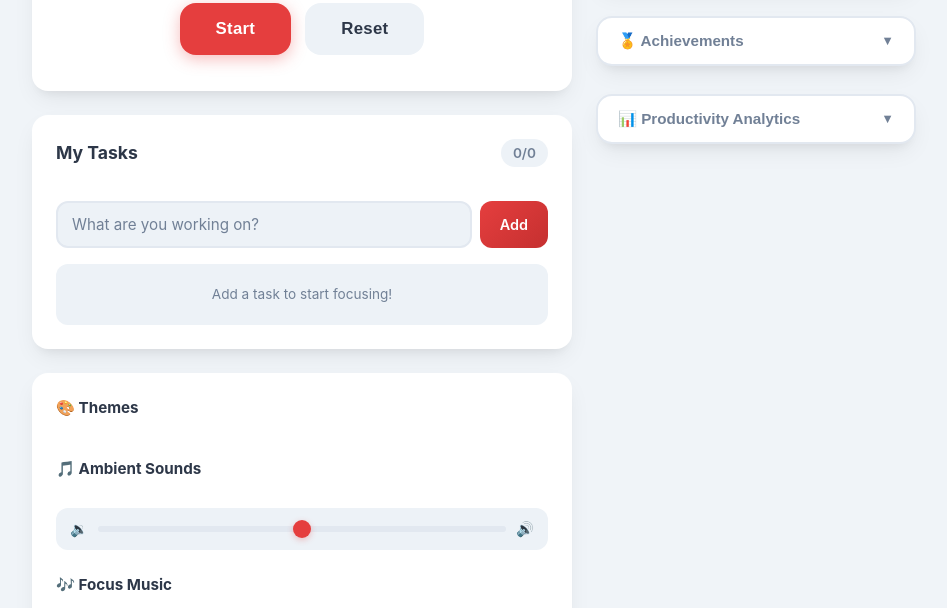
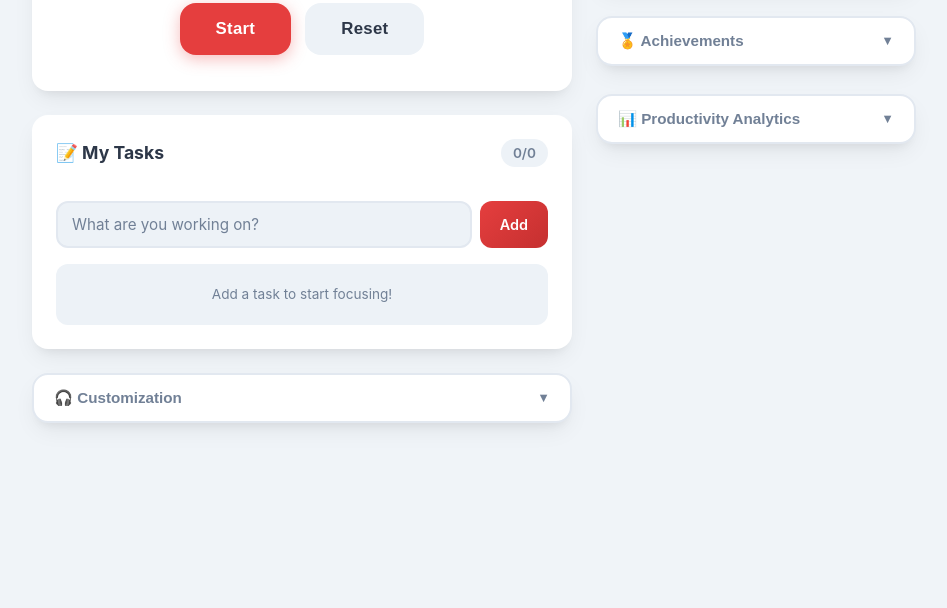
Before and after one commit to Spitether/pomodoro_timer, a plain HTML site: page index.html in a window 1280 px wide. Shown: the part 601-1209 px from the top of the page, without its empty margins (158-1105 px from the left). After the commit the page ends 1136 px from the top, so only its background shows below. Drawn offline with Linux system fonts and the light colour scheme.

Commit message:
refactor: make customization collapsible, keep tasks always visible

```diff
--- a/index.html
+++ b/index.html
@@ -82,10 +82,10 @@
                 </div>
             </section>
 
-            <!-- Tasks Panel - Always Visible -->
+<!-- Tasks Panel (Always Visible) -->
             <section id="tasks-panel" class="tasks-card" aria-label="Tasks">
                 <div class="tasks-header">
-                    <h3>My Tasks</h3>
+                    <h3>📝 My Tasks</h3>
                     <span class="tasks-count" id="tasks-count">0/0</span>
                 </div>
                 <div class="folder-tabs" id="folder-tabs"></div>
@@ -98,8 +98,14 @@
                 </div>
             </section>
 
-            <!-- Focus Environment - Always Visible -->
-            <section id="focus-panel" class="focus-card" aria-label="Focus Environment">
+            <!-- Customization Toggle Button -->
+            <button id="focus-toggle-btn" class="achievements-toggle" aria-expanded="false" aria-controls="focus-panel">
+                <span>🎧 Customization</span>
+                <span class="toggle-arrow" aria-hidden="true">▼</span>
+            </button>
+
+            <!-- Focus/Customization Panel (Collapsible) -->
+            <section id="focus-panel" class="focus-card hidden" aria-label="Focus Environment">
                 <!-- Themes -->
                 <div class="focus-section">
                     <h4>🎨 Themes</h4>
@@ -165,7 +171,7 @@
                         </div>
                     </div>
                 </div>
-</section>
+            </section>
         </main>
 
 <!-- Sidebar for Profile, Achievements and Analytics -->
```
